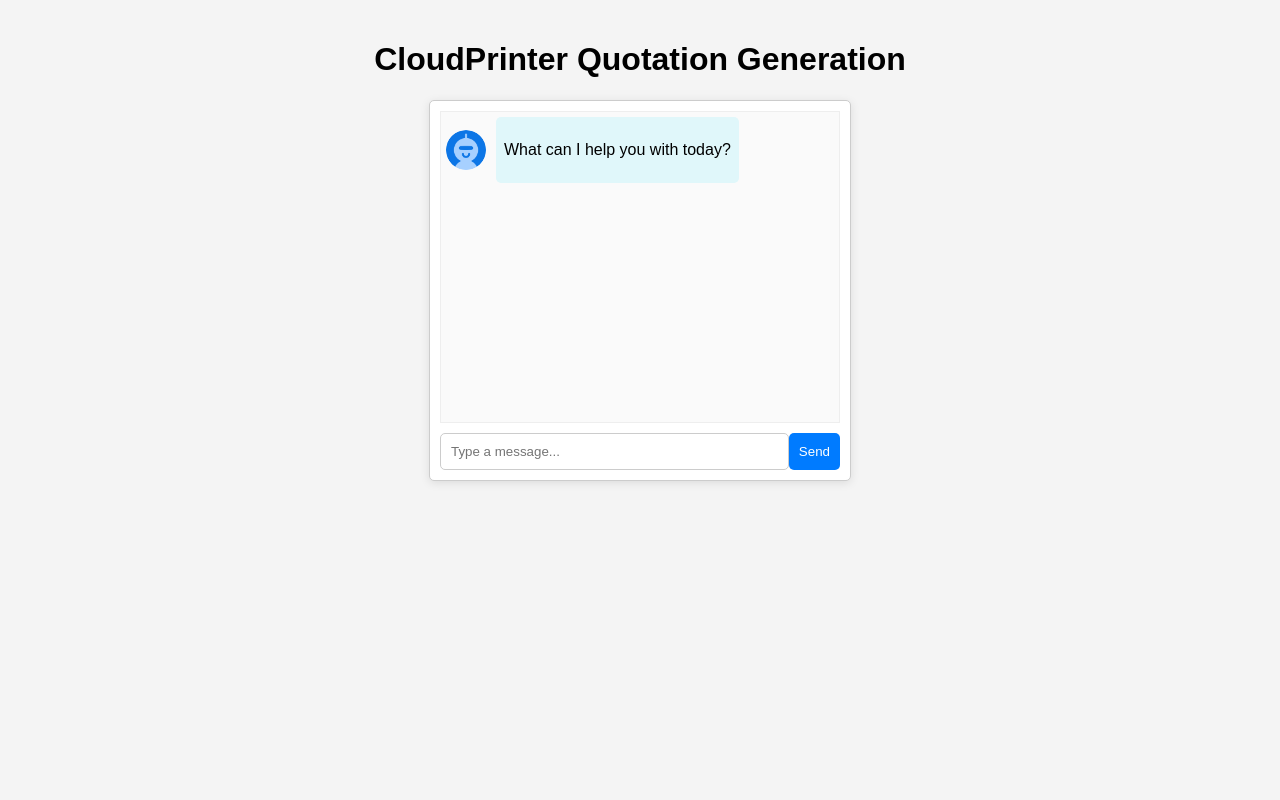
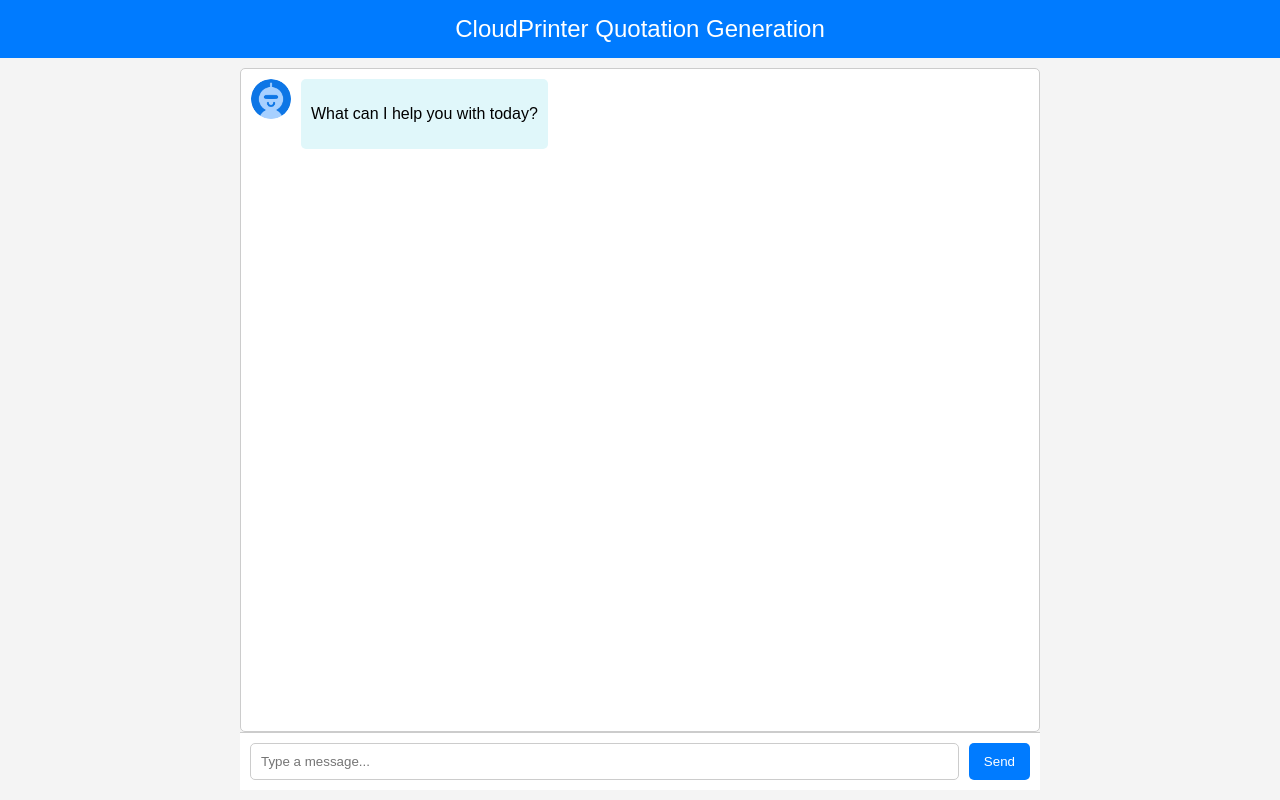
Before and after one commit to faizrazadec/PrintBotAIAgents-AutoGen, a Flask app: page / in a window 1280 px wide. Run offline with Flask 3, Linux system fonts and the light colour scheme; parts of the project's set-up code (start-up, migrations or seed data) failed here and were passed over; some libraries are stand-ins or nearby versions.

Commit message:
Resolve Infinite Loop Issue

```diff
--- a/src/app.py
+++ b/src/app.py
@@ -15,6 +15,7 @@ from autogen import (
     ConversableAgent,
     register_function,
     GroupChatManager,
+    Agent,
     GroupChat
 )
 from dotenv import load_dotenv
@@ -105,18 +106,80 @@ the_human = ConversableAgent(
     human_input_mode="ALWAYS",
 )
 
+# def custom_speaker_selection_func(last_speaker: Agent, groupchat: GroupChat):
+#     """
+#     Custom function to determine the next speaker in a structured agent workflow.
+
+#     The flow:
+#     - The Human Agent always hands off to the Assistant Agent.
+#     - The Assistant Agent either continues with the Human Agent or invokes the Executor Agent if needed.
+#     - If the Executor Agent is called, the next speaker is always the Assistant Agent.
+#     - After the execution, the Assistant Agent hands control back to the Human Agent.
+
+#     Args:
+#         last_speaker (Agent): The last agent that spoke.
+#         groupchat (GroupChat): The current conversation context.
+
+#     Returns:
+#         Agent | str: The next agent to speak or a selection method.
+#     """
+#     messages = groupchat.messages
+
+#     if len(messages) <= 1:
+#         return the_human  # Start with the human agent
+
+#     if last_speaker is the_human:
+#         return assistant  # The assistant always follows the human
+
+#     elif last_speaker is assistant:
+#         if "Suggested tool call" in messages[-1]["content"]:
+#             return executor_agent  # If execution is required, call the executor
+#         else:
+#             return the_human  # Otherwise, return to the human agent
+
+#     elif last_speaker is executor_agent:
+#         return assistant  # The executor always hands back to the assistant
+
+#     else:
+#         return "random"  # Fallback selection
+
+def custom_speaker_selection_func(last_speaker: Agent, groupchat: GroupChat):
+    """
+    Custom function to determine the next speaker in a structured agent workflow.
+    """
+    messages = groupchat.messages
+
+    # if len(messages) <= 1:
+    #     return the_human  # Start with the human agent
+
+    if last_speaker is the_human:
+        return assistant  # The assistant always follows the human
+
+    elif last_speaker is assistant:
+        # Check for tool_calls in the last assistant message
+        if messages and messages[-1].get("role") == "assistant" and messages[-1].get("tool_calls"):
+            return executor_agent  # If tool_calls are present, call the executor
+        else:
+            return the_human  # Otherwise, return to the human agent
+
+    elif last_speaker is executor_agent:
+        return assistant  # The executor always hands back to the assistant
+
+    else:
+        return "random"  # Fallback selection
+
 planning_chat = GroupChat(
     agents=[the_human, assistant, executor_agent],
     messages=[],
     max_round=40,
-    send_introductions=True,
-    speaker_selection_method="auto",
+    # send_introductions=True,
+    speaker_selection_method=custom_speaker_selection_func,
 )
 
 planning_manager = GroupChatManager(
     groupchat=planning_chat,
-    llm_config=llm_config_turbo,
-    system_message=manager_prompt,
+    llm_config=llm_config_turbo
+    # system_message=manager_prompt,
 )
 
 chat_initialized = False # pylint: disable=C0103
@@ -151,6 +214,11 @@ def handle_user_message(data):
             message=user_message,
         )
 
-
 if __name__ == "__main__":
     socket_io.run(app, debug=True)
+
+# result = the_human.initiate_chat(
+#     planning_manager,
+#     message="Hi"
+# )
+# print(result)
--- a/src/functions.py
+++ b/src/functions.py
@@ -2,18 +2,21 @@
 
 import json
 import requests
+import os
+from dotenv import load_dotenv
 
-URL_PRODUCTS = "https://api.cloudprinter.com/cloudcore/1.0/products"
+load_dotenv()
+
 URL_PRODUCT_INFO = "https://api.cloudprinter.com/cloudcore/1.0/products/info"
 
-API_KEY = "bed884d6def704a005fa85b2605dac91"
+API_KEY = os.getenv("CLOUDPRINT_API_KEY")
 
 headers = {"Content-Type": "application/json"}
 payload = json.dumps({"apikey": API_KEY})
 
-response = requests.post(URL_PRODUCTS, headers=headers, data=payload, timeout=10)
-PRODUCTS = json.loads(response.text)
-
+with open('src/products.json', "r") as f:
+    products_string = f.read()  # Read the JSON as a string
+    PRODUCTS = json.loads(products_string)  # Parse the string into a Python list of dictionaries
 
 def filter_products_by_category(category_name: str):
     """Fetches products based on the given category name."""
--- a/src/templates/index.html
+++ b/src/templates/index.html
@@ -5,39 +5,46 @@
     <meta name="viewport" content="width=device-width, initial-scale=1.0">
     <title>CloudPrinter Quotation Generation</title>
     <script src="https://cdnjs.cloudflare.com/ajax/libs/socket.io/4.7.2/socket.io.js"></script>
-    <!-- Include marked.js for Markdown rendering -->
     <script src="https://cdnjs.cloudflare.com/ajax/libs/marked/5.1.1/marked.min.js"></script>
     <style>
         body {
             font-family: Arial, sans-serif;
             background-color: #f4f4f4;
             margin: 0;
-            padding: 20px;
-        }
-        #chat-container {
-            width: 400px;
-            margin: auto;
-            border: 1px solid #ccc;
-            border-radius: 5px;
-            background-color: #fff;
-            box-shadow: 0 2px 10px rgba(0, 0, 0, 0.1);
-            padding: 10px;
+            padding: 0;
+            display: flex;
+            flex-direction: column;
+            height: 100vh;
         }
         #header {
             text-align: center;
-            margin-bottom: 20px;
+            background-color: #007bff;
+            color: white;
+            padding: 15px;
+            font-size: 1.5rem;
+        }
+        #chat-container {
+            flex: 1;
+            display: flex;
+            flex-direction: column;
+            justify-content: space-between;
+            max-width: 800px;
+            margin: auto;
+            width: 100%;
+            height: 100%;
+            padding: 10px;
         }
         #messages {
-            height: 300px;
-            overflow-y: scroll;
-            border: 1px solid #eee;
-            margin-bottom: 10px;
-            padding: 5px;
-            background-color: #fafafa;
+            flex: 1;
+            overflow-y: auto;
+            border: 1px solid #ccc;
+            padding: 10px;
+            background-color: #fff;
+            border-radius: 5px;
         }
         .message {
             display: flex;
-            align-items: center;
+            align-items: flex-start;
             margin-bottom: 10px;
         }
         .message img {
@@ -52,21 +59,24 @@
         .bot-message {
             justify-content: flex-start;
         }
+        .bot-response, .user-response {
+            padding: 10px;
+            border-radius: 5px;
+            max-width: 75%;
+            word-wrap: break-word;
+        }
         .bot-response {
             background-color: #e0f7fa;
-            padding: 8px;
-            border-radius: 5px;
-            max-width: 80%;
         }
         .user-response {
             background-color: #c8e6c9;
-            padding: 8px;
-            border-radius: 5px;
-            max-width: 80%;
+            align-self: flex-end;
         }
         #input-container {
             display: flex;
-            margin-top: 10px;
+            padding: 10px;
+            background-color: white;
+            border-top: 1px solid #ccc;
         }
         #user-input {
             flex: 1;
@@ -75,7 +85,8 @@
             border-radius: 5px;
         }
         #send-button {
-            padding: 10px;
+            padding: 10px 15px;
+            margin-left: 10px;
             border: none;
             border-radius: 5px;
             background-color: #007bff;
@@ -88,9 +99,7 @@
     </style>
 </head>
 <body>
-    <div id="header">
-        <h1>CloudPrinter Quotation Generation</h1>
-    </div>
+    <div id="header">CloudPrinter Quotation Generation</div>
     <div id="chat-container">
         <div id="messages"></div>
         <div id="input-container">
@@ -99,58 +108,47 @@
         </div>
     </div>
     <script>
-        // Connect to the Socket.IO server
         const socket = io();
 
-        // Initialize the chat with a welcome message
         window.onload = () => {
             addMessage("What can I help you with today?", "bot");
         };
 
-        // Handle incoming messages from the server
         socket.on('message', function(data) {
             addMessage(data.content, data.sender === 'the_human' ? 'user' : 'bot');
         });
 
-        // Send a message to the server
         document.getElementById('send-button').onclick = function() {
             const input = document.getElementById('user-input');
             const message = input.value.trim();
             if (message) {
-                socket.emit('user_message', { message: message }); // Send message to server
-                input.value = ''; // Clear the input field
+                socket.emit('user_message', { message: message });
+                input.value = '';
             }
         };
 
-        // Allow sending messages by pressing Enter
         document.getElementById('user-input').addEventListener('keydown', function(event) {
             if (event.key === 'Enter') {
-                event.preventDefault(); // Prevent form submission
-                document.getElementById('send-button').click(); // Trigger the send button click
+                event.preventDefault();
+                document.getElementById('send-button').click();
             }
         });
 
-        // Function to add a message to the chat window
         function addMessage(message, sender) {
             const messagesDiv = document.getElementById('messages');
             const messageDiv = document.createElement('div');
             messageDiv.classList.add('message', `${sender}-message`);
 
-            // Add sender avatar
             const img = document.createElement('img');
-            img.src = sender === 'user' ? 'static/user.png' : 'static/agent.png'; // Updated paths
+            img.src = sender === 'user' ? 'static/user.png' : 'static/agent.png';
             messageDiv.appendChild(img);
 
-            // Add message content (rendered as HTML from Markdown)
             const textDiv = document.createElement('div');
             textDiv.classList.add(sender === 'user' ? 'user-response' : 'bot-response');
-            textDiv.innerHTML = marked.parse(message); // Convert Markdown to HTML
+            textDiv.innerHTML = marked.parse(message);
             messageDiv.appendChild(textDiv);
 
-            // Append the message to the chat window
             messagesDiv.appendChild(messageDiv);
-
-            // Auto-scroll to the bottom
             messagesDiv.scrollTop = messagesDiv.scrollHeight;
         }
     </script>
```
Also changed, not shown: src/prompts.py (+32 -74 lines), 1 other file.
